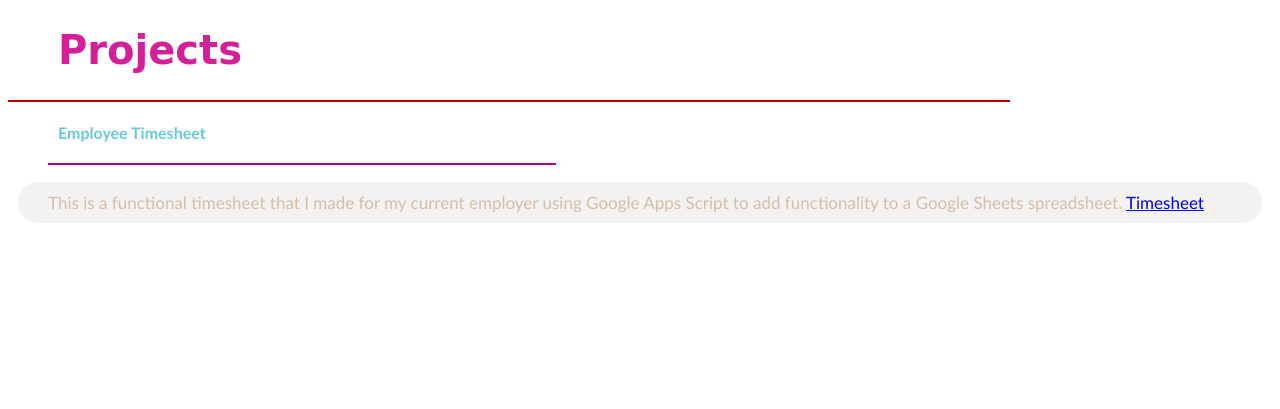
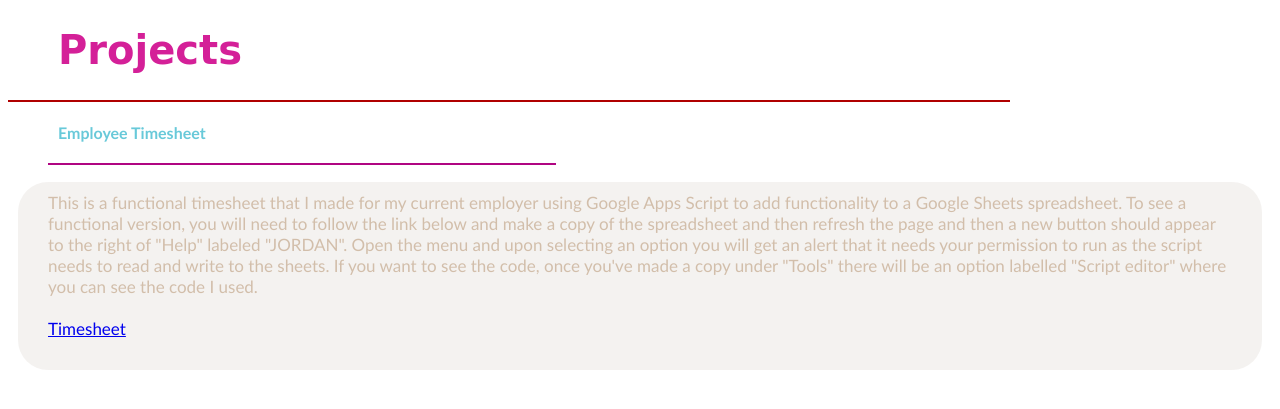
Before and after one commit to jAdelaide/Portfolio, a PHP site: page /sections/projects.php in a window 1280 px wide. Shown: the top 409 px of the page. Run offline with PHP 8.4, Linux system fonts and the light colour scheme.

Commit message:
Timesheet post

```diff
--- a/sections/projectPages/timesheet.php
+++ b/sections/projectPages/timesheet.php
@@ -4,6 +4,13 @@
 
 <p style="margin-left: 10px; margin-right: 10px; padding-left: 30px; padding-right: 30px; padding-top: 10px; padding-bottom: 10px; background-color: rgba(182, 169, 152, 0.15); border-radius: 30px; color: rgb(210, 190, 170); font-size: 17px; font-family: candara">
 This is a functional timesheet that I made for my current employer using Google Apps Script to add functionality to a Google Sheets spreadsheet.
+To see a functional version, you will need to follow the link below and make a copy of the spreadsheet and then refresh the page and then a new button should appear to the right of "Help" labeled "JORDAN".
+Open the menu and upon selecting an option you will get an alert that it needs your permission to run as the script needs to read and write to the sheets.
+If you want to see the code, once you've made a copy under "Tools" there will be an option labelled "Script editor" where you can see the code I used.
+<br><br>
 
 <a href="https://docs.google.com/spreadsheets/d/1KLvtX0E5XLsJzfkO9iCKFv_QAl3xg28GB7cfPIQF7Co/edit?usp=sharing" target="_blank">Timesheet</a>
+<br><br>
+
+
 </p>
```
